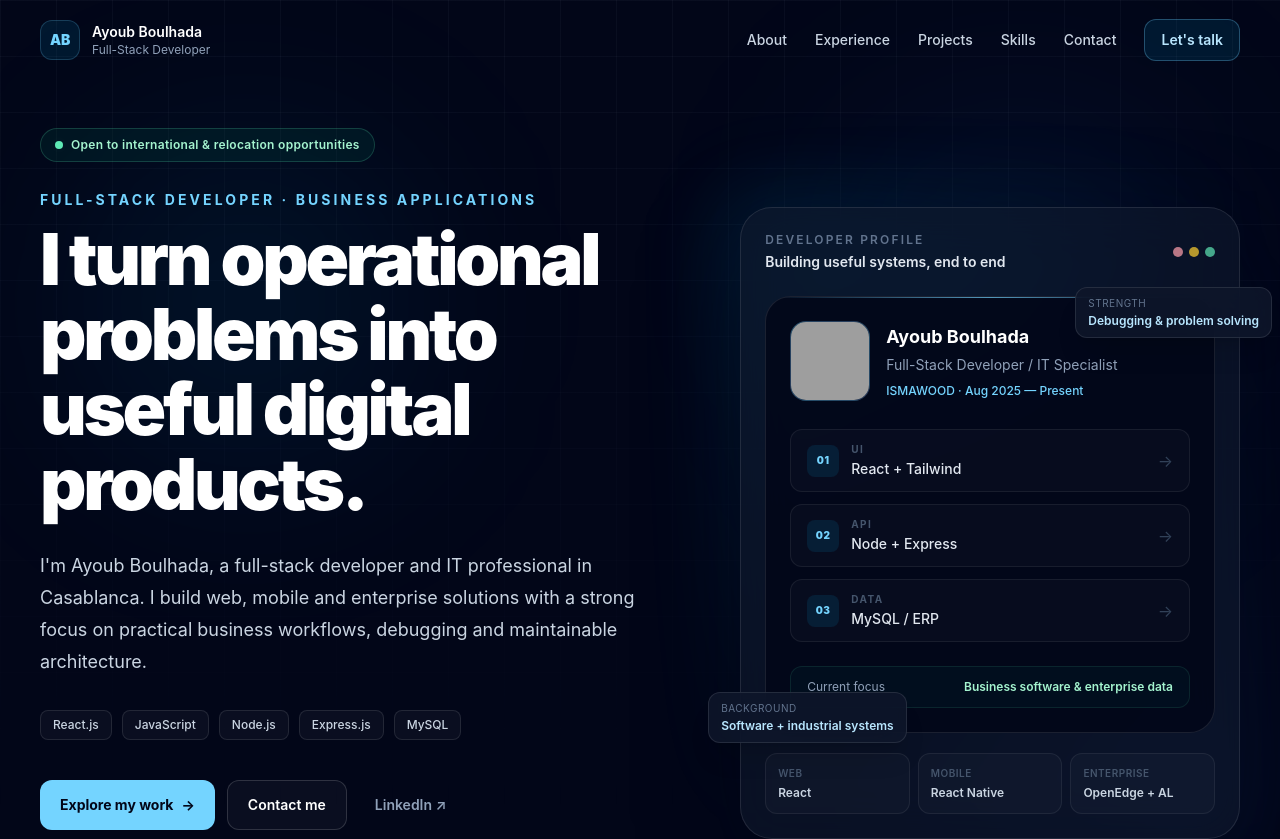
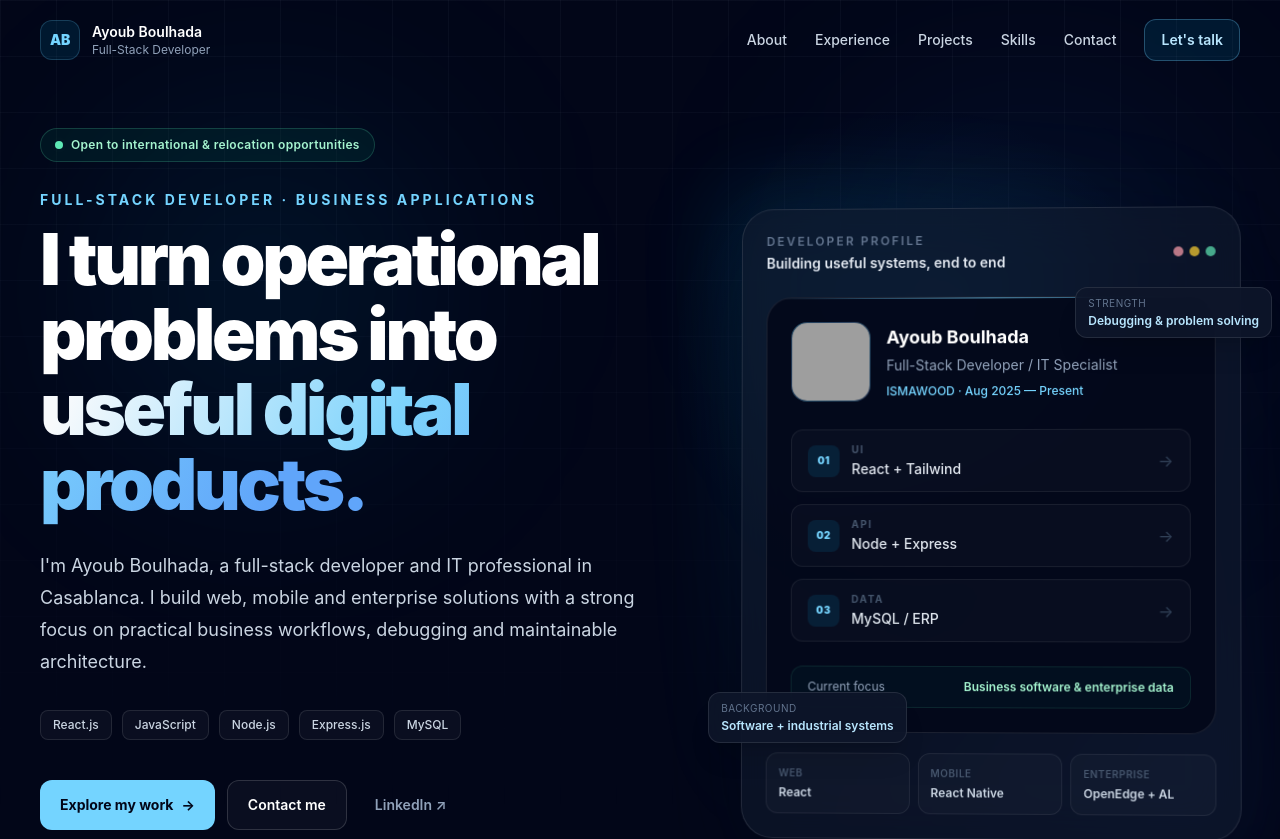
Before and after one commit to DIABLO-io/portfolio-v2, a React (Vite) app: page / in a window 1280 px wide. Shown: the top 839 px of the page. Built offline with nearby package versions, Linux system fonts and the light colour scheme; grey boxes are pictures that could not be loaded.

Commit message:
Add portfolio global styles and motion

```diff
--- a/src/index.css
+++ b/src/index.css
@@ -1 +1,125 @@
 @import "tailwindcss";
+
+:root {
+  font-family:
+    Inter, ui-sans-serif, system-ui, -apple-system, BlinkMacSystemFont, "Segoe UI",
+    sans-serif;
+  color: #f8fafc;
+  background: #020617;
+  font-synthesis: none;
+  text-rendering: optimizeLegibility;
+  -webkit-font-smoothing: antialiased;
+  -moz-osx-font-smoothing: grayscale;
+}
+
+html {
+  scroll-behavior: smooth;
+  background: #020617;
+}
+
+body {
+  margin: 0;
+  min-width: 320px;
+  min-height: 100vh;
+  background: #020617;
+}
+
+* {
+  box-sizing: border-box;
+}
+
+::selection {
+  color: #082f49;
+  background: #7dd3fc;
+}
+
+.hero-spotlight::after {
+  content: "";
+  position: absolute;
+  inset: 0;
+  z-index: -5;
+  pointer-events: none;
+  background:
+    radial-gradient(
+      520px circle at var(--spotlight-x, 72%) var(--spotlight-y, 36%),
+      rgba(56, 189, 248, 0.085),
+      transparent 48%
+    );
+}
+
+.hero-gradient-text {
+  color: transparent;
+  background-image: linear-gradient(115deg, #f8fafc 5%, #7dd3fc 48%, #60a5fa 86%);
+  background-clip: text;
+  -webkit-background-clip: text;
+}
+
+.hero-card {
+  transform: perspective(1200px) rotateY(-1.5deg) rotateX(0.5deg);
+  transition:
+    transform 350ms ease,
+    border-color 350ms ease;
+}
+
+.hero-card:hover {
+  transform: perspective(1200px) rotateY(0deg) rotateX(0deg) translateY(-3px);
+  border-color: rgba(125, 211, 252, 0.2);
+}
+
+.ambient-float {
+  animation: ambient-float 11s ease-in-out infinite;
+}
+
+.ambient-float-delayed {
+  animation: ambient-float 14s ease-in-out 1.5s infinite reverse;
+}
+
+.scroll-dot {
+  animation: scroll-pulse 1.8s ease-in-out infinite;
+}
+
+@keyframes ambient-float {
+  0%,
+  100% {
+    transform: translate3d(0, 0, 0) scale(1);
+  }
+
+  50% {
+    transform: translate3d(18px, -16px, 0) scale(1.07);
+  }
+}
+
+@keyframes scroll-pulse {
+  0%,
+  100% {
+    transform: translateY(-3px);
+    opacity: 0.35;
+  }
+
+  50% {
+    transform: translateY(4px);
+    opacity: 1;
+  }
+}
+
+@media (max-width: 1023px) {
+  .hero-card,
+  .hero-card:hover {
+    transform: none;
+  }
+}
+
+@media (prefers-reduced-motion: reduce) {
+  html {
+    scroll-behavior: auto;
+  }
+
+  *,
+  *::before,
+  *::after {
+    scroll-behavior: auto !important;
+    animation-duration: 0.001ms !important;
+    animation-iteration-count: 1 !important;
+    transition-duration: 0.001ms !important;
+  }
+}
```
